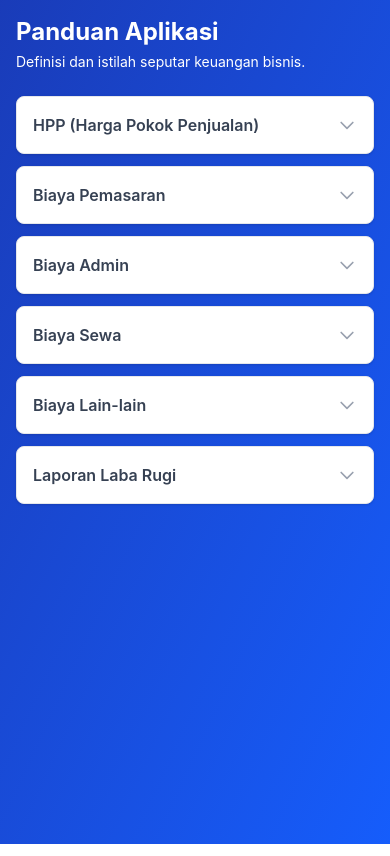
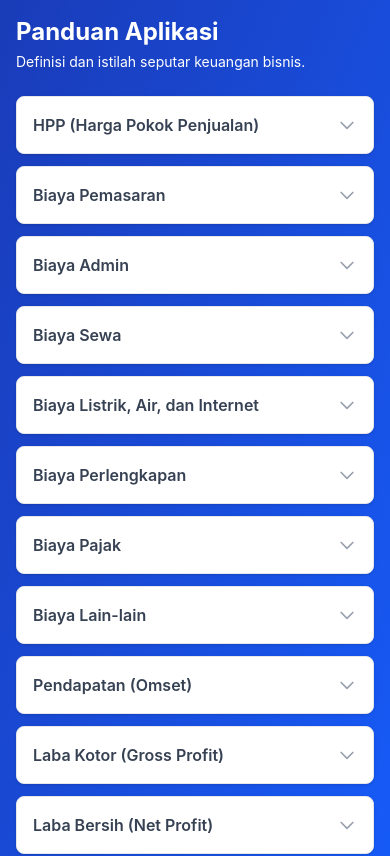
Before and after one commit to Rafifs-ops/inventory-mobile-app, a Vue app: page /guide in a window 390 px wide. Shown: the top 856 px of the page. Built offline with nearby package versions, Linux system fonts and the light colour scheme.

Commit message:
revisi 3

```diff
--- a/src/components/ScanInput.vue
+++ b/src/components/ScanInput.vue
@@ -17,12 +17,12 @@
         </div>
 
         <div class="flex flex-col gap-3">
-            <div class="flex gap-2">
+            <div class="flex gap-2 w-full">
                 <input v-model="manualId" @keyup.enter="handleTambahManual" type="text"
                     placeholder="Masukkan ID manual..."
-                    class="flex-1 px-4 py-4 sm:py-3.5 text-base sm:text-sm bg-white border border-slate-200 rounded-2xl sm:rounded-xl focus:outline-none focus:ring-2 focus:ring-blue-600 focus:border-transparent transition-shadow shadow-sm" />
+                    class="flex-1 min-w-0 px-4 py-4 sm:py-3.5 text-base sm:text-sm bg-white border border-slate-200 rounded-2xl sm:rounded-xl focus:outline-none focus:ring-2 focus:ring-blue-600 focus:border-transparent transition-shadow shadow-sm" />
                 <button @click="handleTambahManual"
-                    class="px-6 py-4 sm:py-3.5 text-base sm:text-sm font-bold text-white bg-slate-800 hover:bg-slate-900 active:scale-[0.99] rounded-2xl sm:rounded-xl transition-all shadow-sm">
+                    class="shrink-0 px-4 sm:px-6 py-4 sm:py-3.5 text-base sm:text-sm font-bold text-white bg-slate-800 hover:bg-slate-900 active:scale-[0.99] rounded-2xl sm:rounded-xl transition-all shadow-sm">
                     Tambah
                 </button>
             </div>
--- a/src/pages/GuideView.vue
+++ b/src/pages/GuideView.vue
@@ -39,7 +39,7 @@ import { ref } from 'vue';
 const guides = ref([
     {
         title: 'HPP (Harga Pokok Penjualan)',
-        content: 'HPP adalah total keseluruhan biaya yang dikeluarkan secara langsung oleh bisnis untuk memproduksi barang atau jasa yang dijual. Ini biasanya mencakup biaya bahan baku dan biaya operasinal pembuatan produk.',
+        content: 'HPP adalah total keseluruhan biaya yang dikeluarkan secara langsung oleh bisnis untuk memproduksi barang atau jasa yang dijual. Ini biasanya mencakup biaya bahan baku dan biaya operasional pembuatan produk.',
         isOpen: false
     },
     {
@@ -58,8 +58,38 @@ const guides = ref([
         isOpen: false
     },
     {
+        title: 'Biaya Listrik, Air, dan Internet',
+        content: 'Biaya tagihan listrik, air, dan internet bulanan yang menunjang operasional bisnis Anda.',
+        isOpen: false
+    },
+    {
+        title: 'Biaya Perlengkapan',
+        content: 'Pengeluaran untuk barang-barang pendukung usaha yang biasanya cepat habis terpakai, tapi bukan bahan baku utama produk. Contohnya kardus packaging, bubble wrap, kantong belanja, stiker, atau nota kasir.',
+        isOpen: false
+    },
+    {
+        title: 'Biaya Pajak',
+        content: 'Kewajiban finansial yang harus disetorkan ke negara dari hasil usahamu. Untuk pengusaha atau UMKM, biasanya berupa Pajak Penghasilan (PPh) Final. Pastikan selalu disisihkan dari awal agar tidak mengganggu arus kas bisnis nanti.',
+        isOpen: false
+    },
+    {
         title: 'Biaya Lain-lain',
         content: 'Pengeluaran insidental, tak terduga, atau biaya bernilai kecil yang tidak dapat diklasifikasikan secara spesifik ke dalam kategori biaya utama (Pemasaran, Admin, atau Sewa).',
+        isOpen: false
+    },
+    {
+        title: 'Pendapatan (Omset)',
+        content: 'Total uang yang masuk dari hasil penjualan kamu sebelum dipotong biaya apa pun. Ibaratnya, ini adalah uang kotor yang masuk ke laci kasir atau rekening bisnis.',
+        isOpen: false
+    },
+    {
+        title: 'Laba Kotor (Gross Profit)',
+        content: 'Keuntungan awal dari jualan Anda setelah dikurangi modal pembuatan atau pembelian barang (HPP). Keuntungan ini belum bersih karena belum dipotong pengeluaran lainnya seperti pemasaran, admin, dan lain-lain.',
+        isOpen: false
+    },
+    {
+        title: 'Laba Bersih (Net Profit)',
+        content: 'Nah, ini dia cuan atau keuntungan murni yang benar-benar masuk kantong Anda! Angka ini didapat dari Laba Kotor yang sudah dikurangi dengan Total Biaya lainnya seperti pemasaran, admin, dan lain-lain.',
         isOpen: false
     },
     {
--- a/src/pages/ReceiptView.vue
+++ b/src/pages/ReceiptView.vue
@@ -1,5 +1,6 @@
 <template>
-    <div class="min-h-screen bg-white sm:bg-slate-50 text-slate-900 pb-10 sm:py-12 flex flex-col items-center">
+    <div
+        class="min-h-screen bg-gradient-to-br from-blue-800 to-blue-600 text-slate-900 pb-10 sm:py-12 flex flex-col items-center">
         <div class="w-full sm:max-w-md px-5 sm:px-0">
             <div class="pt-6 sm:pt-0 mb-6 sm:mb-8 text-center border-b border-slate-100 sm:border-none pb-4 sm:pb-0">
                 <div class="inline-flex items-center justify-center w-16 h-16 bg-emerald-100 rounded-full mb-4">
@@ -7,8 +8,8 @@
                         <path stroke-linecap="round" stroke-linejoin="round" stroke-width="2" d="M5 13l4 4L19 7" />
                     </svg>
                 </div>
-                <h2 class="text-2xl font-bold text-slate-900 tracking-tight">Transaksi Berhasil!</h2>
-                <p class="text-sm text-slate-500 mt-1.5">Penjualan telah disimpan ke sistem.</p>
+                <h2 class="text-2xl font-bold text-white tracking-tight">Transaksi Berhasil!</h2>
+                <p class="text-sm text-white mt-1.5">Penjualan telah disimpan ke sistem.</p>
             </div>
 
             <div class="bg-white border border-slate-200 rounded-2xl sm:rounded-xl shadow-sm overflow-hidden mb-6">
@@ -42,7 +43,7 @@
 
             <div class="space-y-3">
                 <button @click="unduhPDF"
-                    class="w-full flex items-center justify-center gap-2 py-4 sm:py-3.5 text-base sm:text-sm font-bold text-blue-700 bg-blue-50 border border-blue-200 rounded-2xl sm:rounded-xl shadow-sm hover:bg-blue-100 hover:shadow active:bg-blue-200 active:scale-[0.99] transition-all">
+                    class="w-full flex items-center justify-center gap-2 py-4 sm:py-3.5 text-base sm:text-sm font-bold text-white bg-red-600 border border-red-200 rounded-2xl sm:rounded-xl shadow-sm hover:bg-red-700 hover:shadow active:bg-red-800 active:scale-[0.99] transition-all">
                     <svg class="w-5 h-5" fill="none" stroke="currentColor" viewBox="0 0 24 24">
                         <path stroke-linecap="round" stroke-linejoin="round" stroke-width="2"
                             d="M4 16v1a3 3 0 003 3h10a3 3 0 003-3v-1m-4-4l-4 4m0 0l-4-4m4 4V4" />
@@ -50,7 +51,7 @@
                     Unduh Nota (PDF)
                 </button>
                 <RouterLink to="/scan"
-                    class="w-full flex items-center justify-center gap-2 py-4 sm:py-3.5 text-base sm:text-sm font-bold text-white bg-blue-600 border border-transparent rounded-2xl sm:rounded-xl shadow-md hover:bg-blue-700 hover:shadow-lg active:bg-blue-800 active:scale-[0.99] transition-all">
+                    class="w-full flex items-center justify-center gap-2 py-4 sm:py-3.5 text-base sm:text-sm font-bold text-white bg-gradient-to-br from-green-600 to-green-400 border border-transparent rounded-2xl sm:rounded-xl shadow-md hover:shadow-lg active:scale-[0.99] transition-all">
                     Transaksi Baru
                 </RouterLink>
             </div>
@@ -164,10 +165,6 @@ const unduhPDF = async () => {
         doc.setTextColor(warnaUtama[0], warnaUtama[1], warnaUtama[2]);
         doc.text('Scan untuk Cek Nota Online', posX + qrSize + 5, posY + 15);
     }
-
-    const posYTerimaKasih = qrCodeBase64.value ? finalY + 45 : finalY + 20;
-    doc.text("Terima kasih telah berbelanja di UMKM Binaan BERDIKARI Hub.", 14, posYTerimaKasih);
-
     await saveAndSharePDF(doc, `Nota_${dayjs(transaksi.value.tanggal).format('YYYYMMDD_HHmmss')}.pdf`);
 };
 </script>
--- a/src/pages/SalesHistoryView.vue
+++ b/src/pages/SalesHistoryView.vue
@@ -127,9 +127,6 @@ const unduhPDF = async (transaksi) => {
         doc.text('Scan untuk Cek Nota Online', posX + qrSize + 5, posY + 15);
     }
 
-    const posYTerimaKasih = finalY + 45;
-    doc.text("Terima kasih telah berbelanja di UMKM Binaan BERDIKARI Hub.", 14, posYTerimaKasih);
-
     await saveAndSharePDF(doc, `Nota_${dayjs(transaksi.tanggal).format('YYYYMMDD_HHmmss')}.pdf`);
 };
 </script>
--- a/src/pages/ScanView.vue
+++ b/src/pages/ScanView.vue
@@ -26,7 +26,7 @@
                 </div>
 
                 <div class="space-y-3 sm:space-y-2.5">
-                    <CartItem v-for="(produk, index) in barangDitemukan" :key="index" :produk="produk"
+                    <CartItem v-for="(produk, index) in barangDitemukan.slice().reverse()" :key="index" :produk="produk"
                         @hapus="hapusItem(index)" />
                 </div>
 
```
